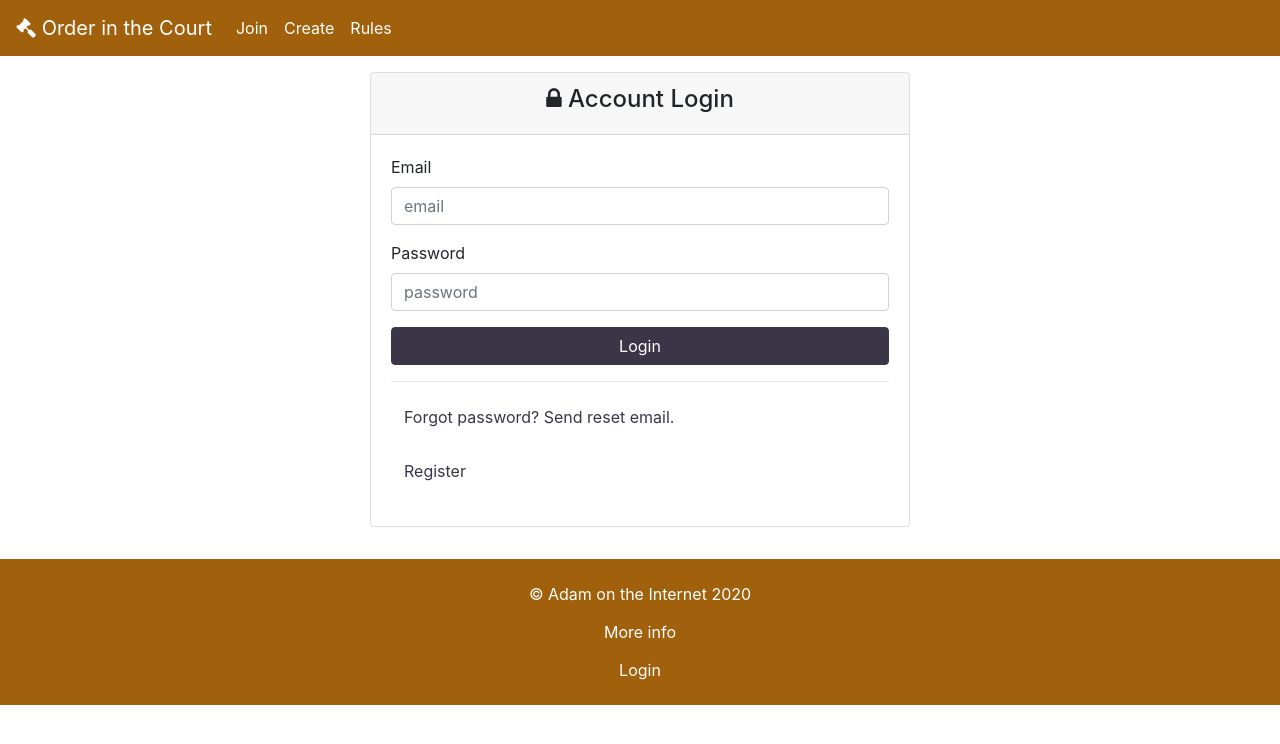
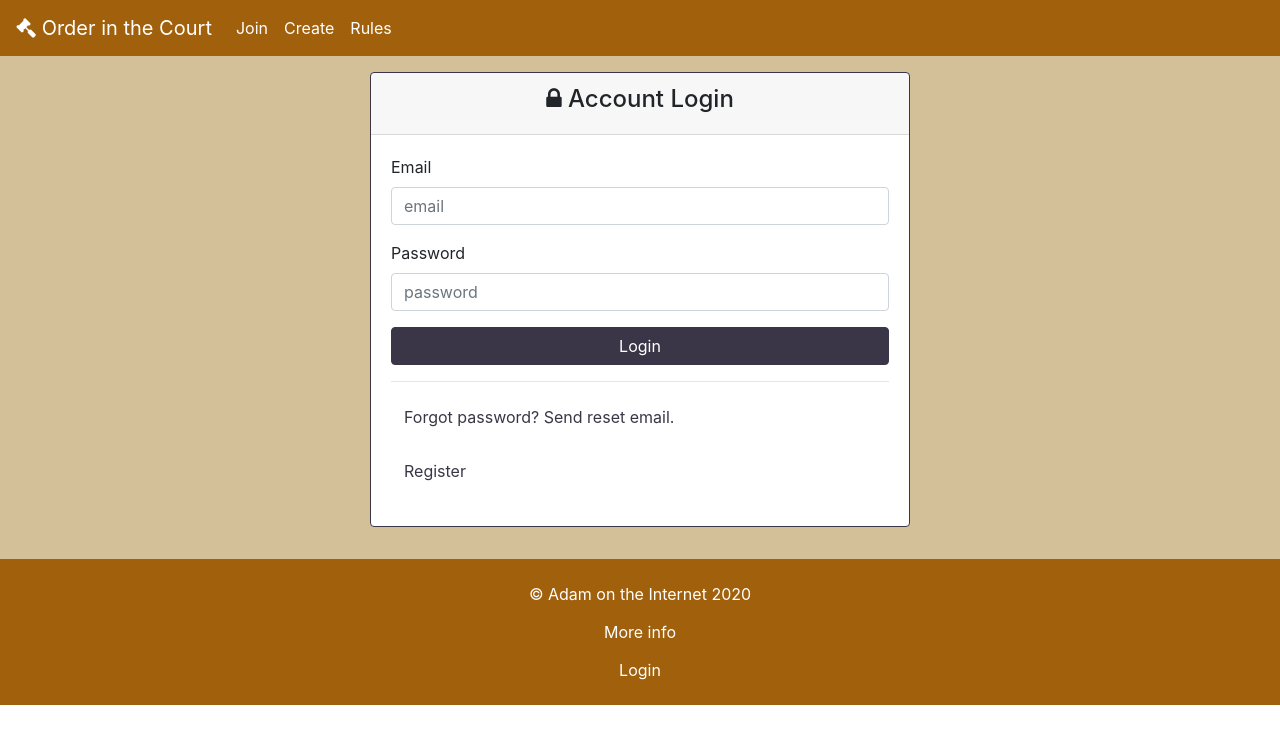
Before and after one commit to adam-on-the-internet/order-in-the-court-app, an Angular app: page /login in a window 1280 px wide. Shown: the top 744 px of the page. Built offline with nearby package versions, Linux system fonts and the light colour scheme.

Commit message:
login style

```diff
--- a/src/app/components/login/login.component.html
+++ b/src/app/components/login/login.component.html
@@ -1,7 +1,8 @@
+<div class="bg-off">
   <div class="container">
     <div class="row">
       <div class="col-md-6 my-3 mx-auto">
-      <div class="card">
+        <div class="card border-primary">
           <div class="card-header">
             <h4 class="text-center">
               <i class="fa fa-lock"></i>
@@ -64,3 +65,4 @@
       <div class="col-md-12 mb-3"></div>
     </div>
   </div>
+</div>
```
Lines whose indentation alone changed are shown as unchanged.
